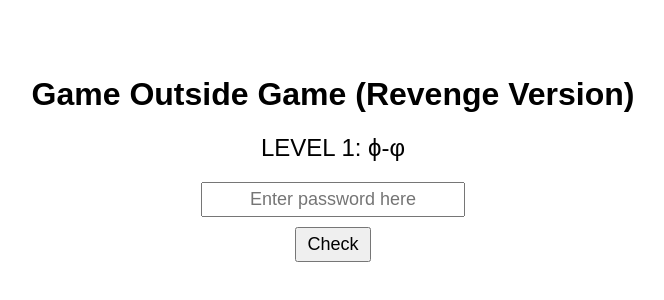
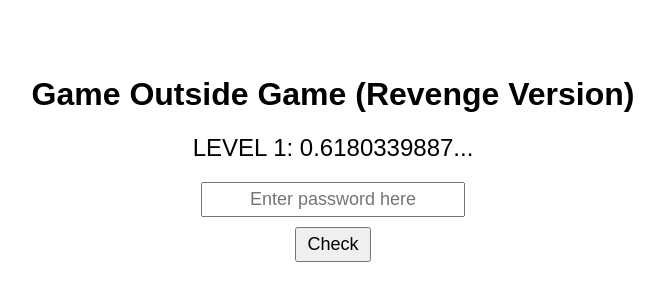
Before and after one commit to JJunPng/My-Revenge, a plain HTML site: page index.html in a window 1280 px wide. Shown: the part 242-542 px from the top of the page, without its empty margins (307-971 px from the left). Drawn offline with Linux system fonts and the light colour scheme.

Commit message:
Update index.html

```diff
--- a/index.html
+++ b/index.html
@@ -53,15 +53,15 @@
     <script>
         const levels = [
             {
-                description: "ϕ-φ",
-                validPasswords: ["1"]
+                description: " 0.6180339887...",
+                validPasswords: ["PHI"]
             },
             {
                 description: "5ตกใจตกใจ",
                 validPasswords: ["15"]
             },
             {
-                description: "บาปของ(30)เป็นเท่าใด",
+                description: "เด็กม.3บาปของ(30)เป็นเท่าใด",
                 validPasswords: ["0.5"]
             }
         ];
```
